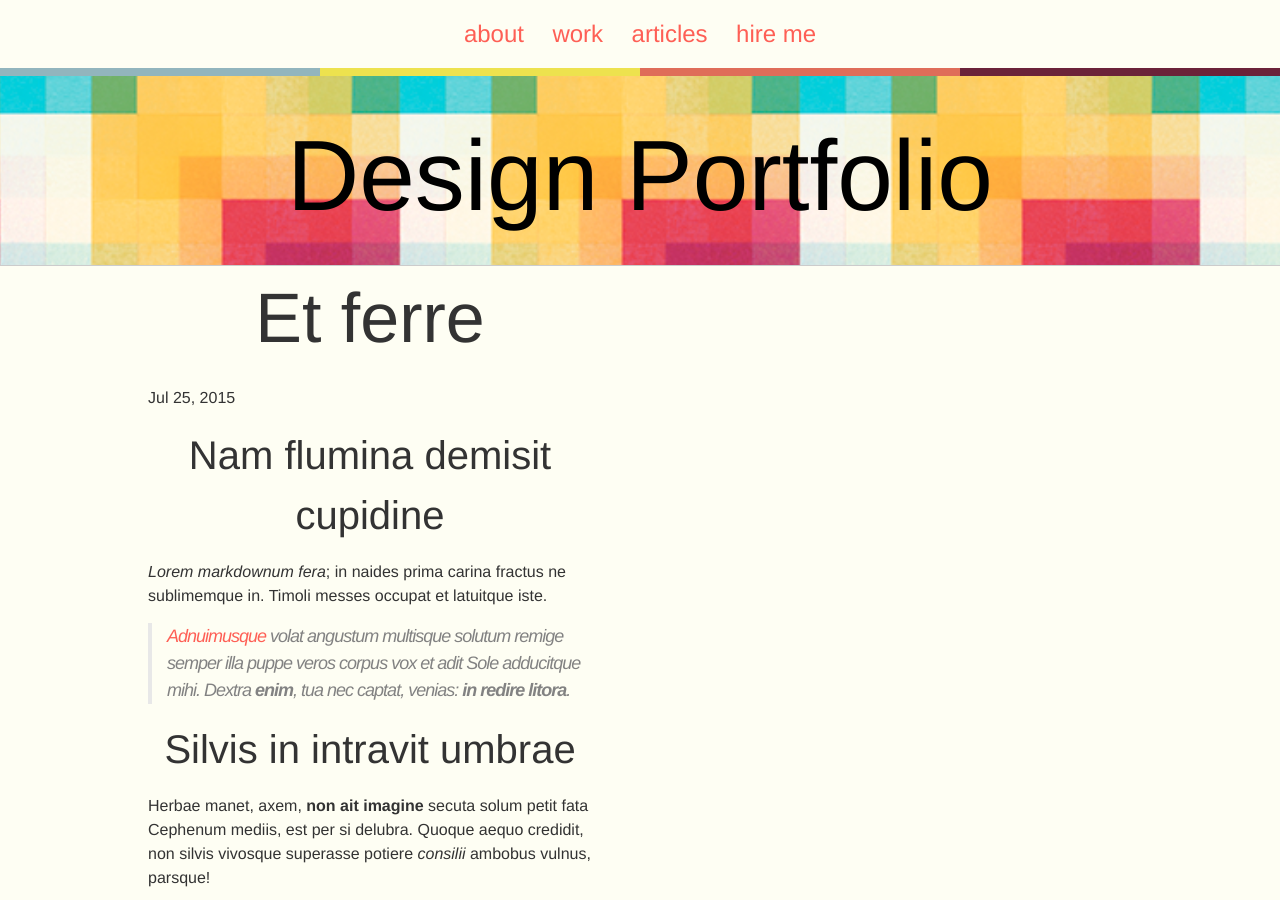
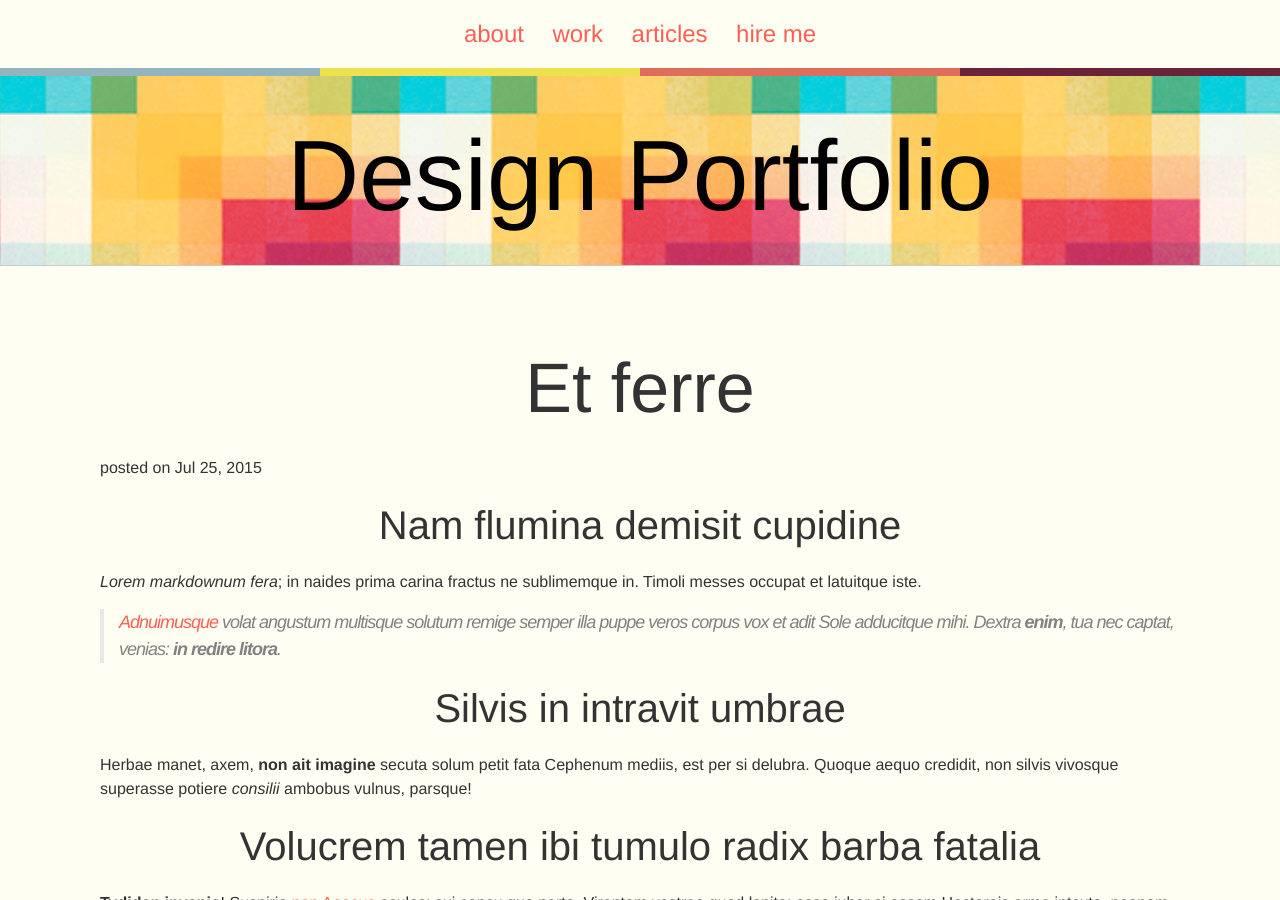
Before and after one commit to smugfox/jekyll-portfolio, a Jekyll site: the page built from _posts/blog/2015-07-25-et-ferre.markdown, in a window 1280 px wide and 900 px high. Built offline with Jekyll 4.4.1, drawn with Linux system fonts in a browser that asks for light colours; nearby versions of some CDN libraries.

Commit message:
Modified post layout

```diff
--- a/_layouts/post.html
+++ b/_layouts/post.html
@@ -1,15 +1,18 @@
 ---
 layout: default
 ---
-<div class="post">
 
+<article class="site-section site-section-last">
   <header class="post-header">
     <h1 class="post-title">{{ page.title }}</h1>
-    <p class="post-meta">{{ page.date | date: "%b %-d, %Y" }}{% if page.author %} • {{ page.author }}{% endif %}{% if page.meta %} • {{ page.meta }}{% endif %}</p>
+    <p class="post-meta">posted on {{page.date | date: "%b %-d, %Y"}}</p>
+    {% if page.featured_img %}
+      <div class="post-image">
+        <img src="{{page.featured_img}}" alt="{{ page.title }} featured image">
+      </div>
+    {% endif %}
   </header>
-
-  <article class="post-content">
+  <div class="post-body">
     {{ content }}
-  </article>
-
-</div>
+  </div>
+</article>
```
